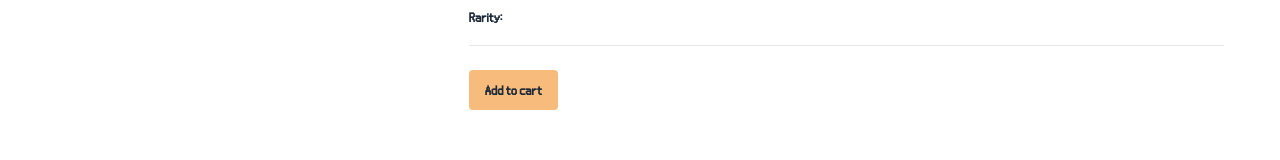
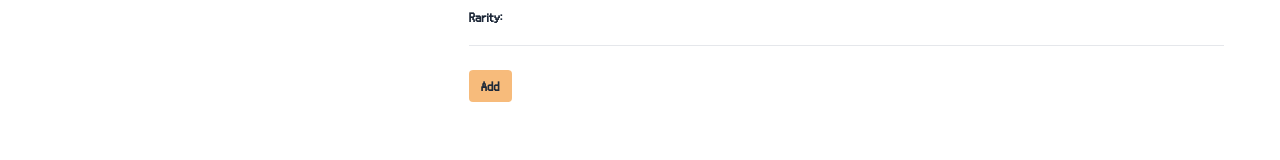
Before and after one commit to damianfadri/pokemart, an Angular app in the folder src/webapp/: page /products/1 in a window 1280 px wide. Shown: the part 438-598 px from the top of the page. Built offline with nearby package versions, Linux system fonts and the light colour scheme.

Commit message:
refactor to cart button

```diff
--- /dev/null
+++ b/src/webapp/src/app/cart/cart-button/cart-button.html
@@ -0,0 +1,7 @@
+<button class="bg-pumpkin-500 text-gray-800 px-3 font-semibold py-1 rounded text-md cursor-pointer
+             transition transform duration-150 ease-in-out
+             hover:scale-115 active:scale-95 active:shadow-inner
+             focus:outline-none focus:ring-2 focus:ring-offset-2 focus:ring-pumpkin-500"
+  data-testid="cart-button">
+  Add
+</button>
--- /dev/null
+++ b/src/webapp/src/app/cart/cart-button/cart-button.ts
@@ -0,0 +1,21 @@
+import { Component, inject, input } from '@angular/core';
+import { CartContext } from '../cart.context';
+import { Product } from '../../products/product/product.model';
+
+@Component({
+  selector: 'app-cart-button',
+  imports: [],
+  templateUrl: './cart-button.html',
+  styleUrl: './cart-button.css',
+})
+export class CartButtonComponent {
+  product = input.required<Product>();
+  cartContext = inject(CartContext);
+
+  addToCart() {
+    this.cartContext.add({
+      product: this.product(),
+      quantity: 1
+    });
+  }
+}
--- a/src/webapp/src/app/products/product-card/product-card.html
+++ b/src/webapp/src/app/products/product-card/product-card.html
@@ -17,5 +17,6 @@
     >
       Add
     </button>
+    <app-cart-button></app-cart-button>
   </div>
 </article>
--- a/src/webapp/src/app/products/product-card/product-card.ts
+++ b/src/webapp/src/app/products/product-card/product-card.ts
@@ -2,10 +2,11 @@ import { Component, inject, input } from '@angular/core';
 import { Product } from '../product/product.model';
 import { CartContext } from '../../cart/cart.context';
 import { RouterLink } from '@angular/router';
+import { CartButtonComponent } from '../../cart/cart-button/cart-button';
 
 @Component({
   selector: 'app-product-card',
-  imports: [RouterLink],
+  imports: [RouterLink, CartButtonComponent],
   templateUrl: './product-card.html',
   styleUrl: './product-card.css',
 })
--- a/src/webapp/src/app/products/product/product.html
+++ b/src/webapp/src/app/products/product/product.html
@@ -89,13 +89,7 @@
         </div>
 
         <div class="flex gap-3 grow mb-auto">
-          <button class="self-end h-auto bg-pumpkin-500 text-gray-800 px-4 font-semibold py-2 rounded text-md cursor-pointer
-                      transition transform duration-150 ease-in-out
-                      hover:scale-115 active:scale-95 active:shadow-inner
-                      focus:outline-none focus:ring-2 focus:ring-offset-2 focus:ring-pumpkin-500"
-            data-testid="add-button">
-            Add to cart
-          </button>
+          <app-cart-button></app-cart-button>
         </div>
       </div>
     </div>
--- a/src/webapp/src/app/products/product/product.ts
+++ b/src/webapp/src/app/products/product/product.ts
@@ -1,11 +1,11 @@
 import { Component, computed, inject, resource } from '@angular/core';
 import { ActivatedRoute, RouterLink } from '@angular/router';
 import { ProductsService } from '../products.service';
-import { toSignal } from '@angular/core/rxjs-interop';
+import { CartButtonComponent } from '../../cart/cart-button/cart-button';
 
 @Component({
   selector: 'app-product',
-  imports: [RouterLink],
+  imports: [RouterLink, CartButtonComponent],
   templateUrl: './product.html',
   styleUrl: './product.css',
 })
```
Also changed, not shown: src/webapp/src/app/cart/cart-button/cart-button.css (added), 2 other files (tests, documents, lock files or other folders).
